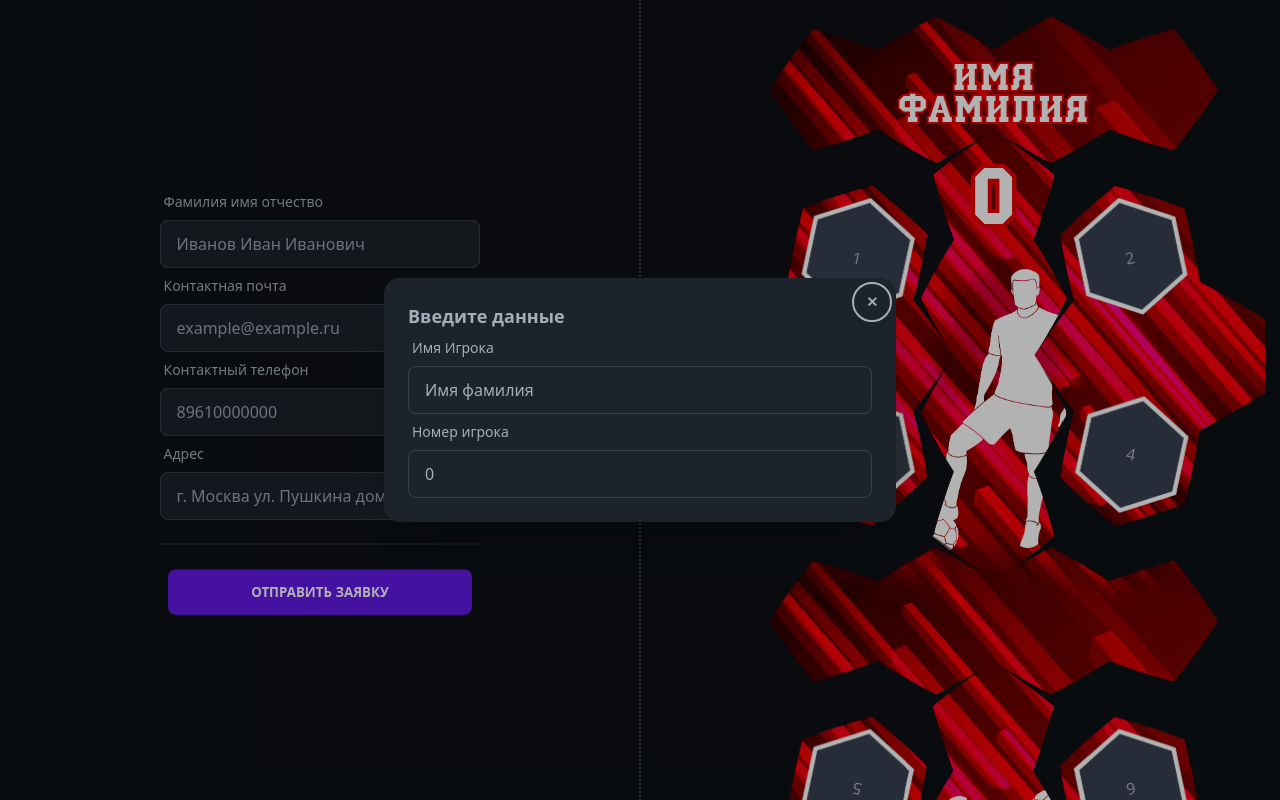
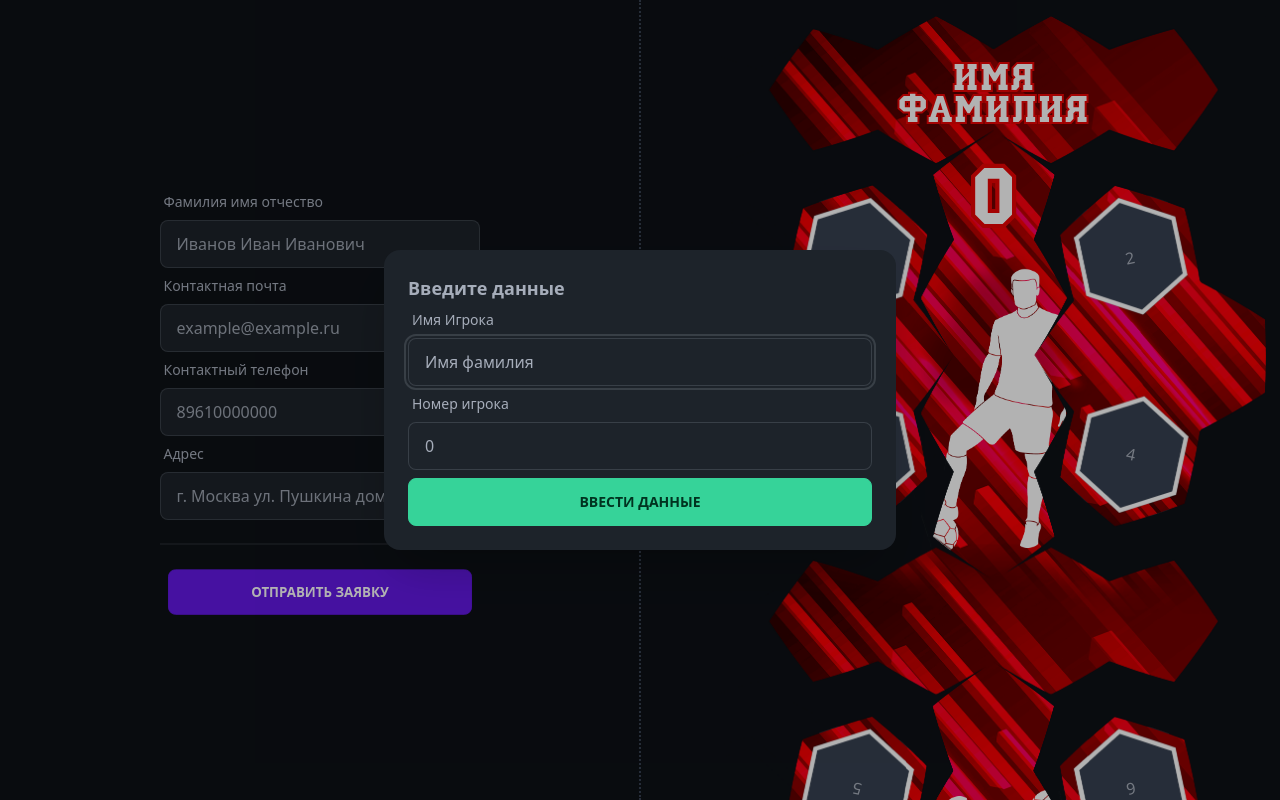
Before and after one commit to Sarylov/custom, a React (Vite) app: page /redball in a window 1280 px wide. Both pictures are taken after a click on the element 993 px from the left and 87 px from the top of the page. Built offline with nearby package versions, Linux system fonts and the light colour scheme.

Commit message:
add changes

```diff
--- a/src/components/hint.jsx
+++ b/src/components/hint.jsx
@@ -10,7 +10,11 @@ export const Hint = ({
       {component ? (
         { component }
       ) : (
-        <div className={`badge badge-accent absolute ${className}`}>{text}</div>
+        <div
+          className={`text-white text-center p-2 bg-accent rounded-xl  absolute ${className}`}
+        >
+          {text}
+        </div>
       )}
     </div>
   );
--- a/src/components/modal.jsx
+++ b/src/components/modal.jsx
@@ -1,3 +1,4 @@
+/* eslint-disable react/prop-types */
 // interface IModal {
 //   title: string;
 //   name: string;
@@ -6,19 +7,31 @@
 // }
 
 // eslint-disable-next-line react/prop-types
-export const Modal = ({ children, title, content, name }) => {
+export const Modal = ({
+  children,
+  title,
+  content,
+  name,
+  closeButtonContent,
+}) => {
   return (
     <>
       <div onClick={() => window[name].showModal()}>{children}</div>
       <dialog id={name} className="modal">
         <div className="modal-box">
           <form method="dialog">
-            <button className="btn btn-sm btn-circle btn-ghost absolute right-2 top-2">
-              ✕
-            </button>
+            <h3 className="font-bold text-lg">{title}</h3>
+            {content}
+            {closeButtonContent ? (
+              <button className="btn w-full btn-success mt-2">
+                {closeButtonContent}
+              </button>
+            ) : (
+              <button className="btn btn-sm btn-circle btn-ghost absolute right-2 top-2">
+                ✕
+              </button>
+            )}
           </form>
-          <h3 className="font-bold text-lg">{title}</h3>
-          {content}
         </div>
       </dialog>
     </>
--- a/src/components/square-cell.jsx
+++ b/src/components/square-cell.jsx
@@ -33,6 +33,7 @@ export const SquareCell = ({
       <Modal
         name={`crop-${id}`}
         title={`Загрузить картинку ${id}`}
+        closeButtonContent="Загрузить фото"
         content={
           <div className="flex flex-col gap-4 mt-4">
             <input
@@ -41,7 +42,7 @@ export const SquareCell = ({
               accept="image/*"
               onChange={handleFileChange}
             />
-            <div className="w-full h-[60vh]">
+            <div className={`w-full ${imageSrc ? 'h-[60vh]' : ''}`}>
               <CropperImage
                 setCroppedimage={(cropped) => {
                   changeCropped(id, cropped);
--- a/src/modules/black-ball/constructor-black-ball.jsx
+++ b/src/modules/black-ball/constructor-black-ball.jsx
@@ -20,7 +20,7 @@ export const ConstructorBlackBall = () => {
   useEffect(() => {
     setFullName('Имя фамилия');
     setNumber(0);
-  // eslint-disable-next-line react-hooks/exhaustive-deps
+    // eslint-disable-next-line react-hooks/exhaustive-deps
   }, []);
 
   const numberStyles =
@@ -101,6 +101,7 @@ export const ConstructorBlackBall = () => {
       <Modal
         title="Введите данные"
         name={'black-ball'}
+        closeButtonContent="Ввести данные"
         content={
           <PrintForm state={{ fullName, setFullName, number, setNumber }} />
         }
--- a/src/modules/red-ball/constructor-red-ball.jsx
+++ b/src/modules/red-ball/constructor-red-ball.jsx
@@ -192,6 +192,7 @@ export const ConstructorRedBall = () => {
         </p>
         <Modal
           title="Введите данные"
+          closeButtonContent="Ввести данные"
           name={'black-ball'}
           content={
             <PrintForm state={{ fullName, setFullName, number, setNumber }} />
@@ -213,17 +214,17 @@ export const ConstructorRedBall = () => {
         changeFile={changeFile}
         changeCropped={changeCropped}
         classNameWrapper=" grid-ball-cell w-full"
-        className="absolute top-[20.4%] left-[50%] -translate-x-[50%] z-20 "
+        className="absolute top-[20.4%] left-[50%] -translate-x-[50%] z-20  "
         width={'26.2%'}
         height={'30.5%'}
         id={'6_7_8'}
         isTransparentBackground
         preview={
-            <img
-              src={playerImage}
-              alt="player example"
-              className="w-full h-full object-cover"
-            />
+          <img
+            src={playerImage}
+            alt="player example"
+            className="w-full h-full object-cover"
+          />
         }
         cropAspect={1 / 2.5}
       />
--- a/src/pages/success.jsx
+++ b/src/pages/success.jsx
@@ -20,7 +20,7 @@ export const Success = () => {
         </svg>
         <span>
           Ваша заявка успешно создана! Мы свяжемся с вами в ближайшее время,
-          чтобы уточнить детали доставки и оплаты.
+          чтобы уточнить детали доставки.
         </span>
       </div>
       <button className="btn self-start" onClick={() => navigate('/')}>
```
